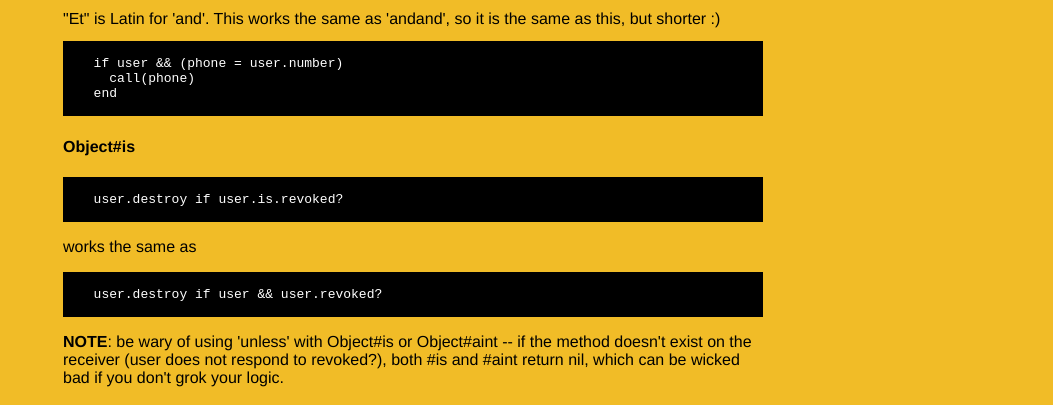
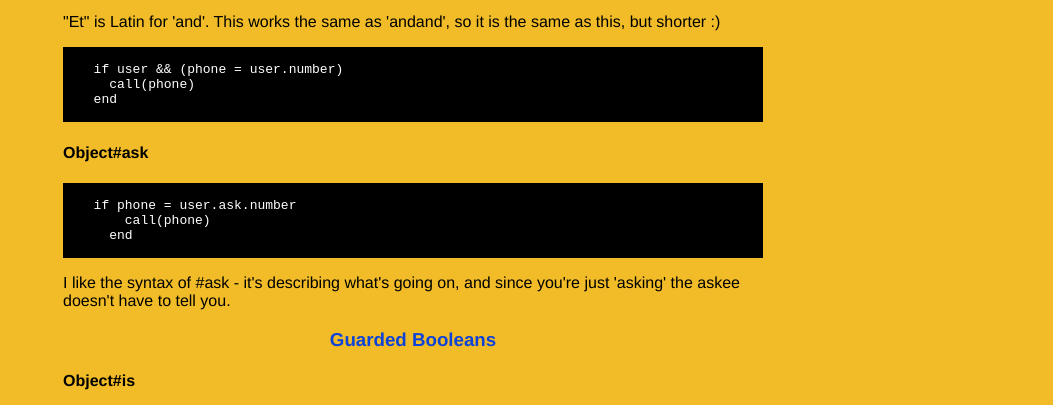
Before and after one commit to wideopenspaces/wicked, a plain HTML site: page index.html in a window 1280 px wide. Shown: the part 349-754 px from the top of the page, without its empty margins (227-1280 px from the left). Drawn offline with Linux system fonts and the light colour scheme.

Commit message:
Added #ask to page

```diff
--- a/index.html
+++ b/index.html
@@ -60,12 +60,23 @@
     call(phone)
   end</pre>
 
-"Et" is Latin for 'and'. This works the same as 'andand', so
-it is the same as this, but shorter :)
+<p>"Et" is Latin for 'and'. This works the same as 'andand', so
+it is the same as this, but shorter :)</p>
 
 <pre>  if user && (phone = user.number)
     call(phone)
   end</pre>
+
+  <h4>Object#ask</h4>
+
+  <pre>  if phone = user.ask.number
+      call(phone)
+    end</pre>
+
+<p>  I like the syntax of #ask - it's describing what's going on,
+  and since you're just 'asking' the askee doesn't have to tell you.</p>
+
+<h3>Guarded Booleans</h3>
 
 <h4>Object#is</h4>
 
```
